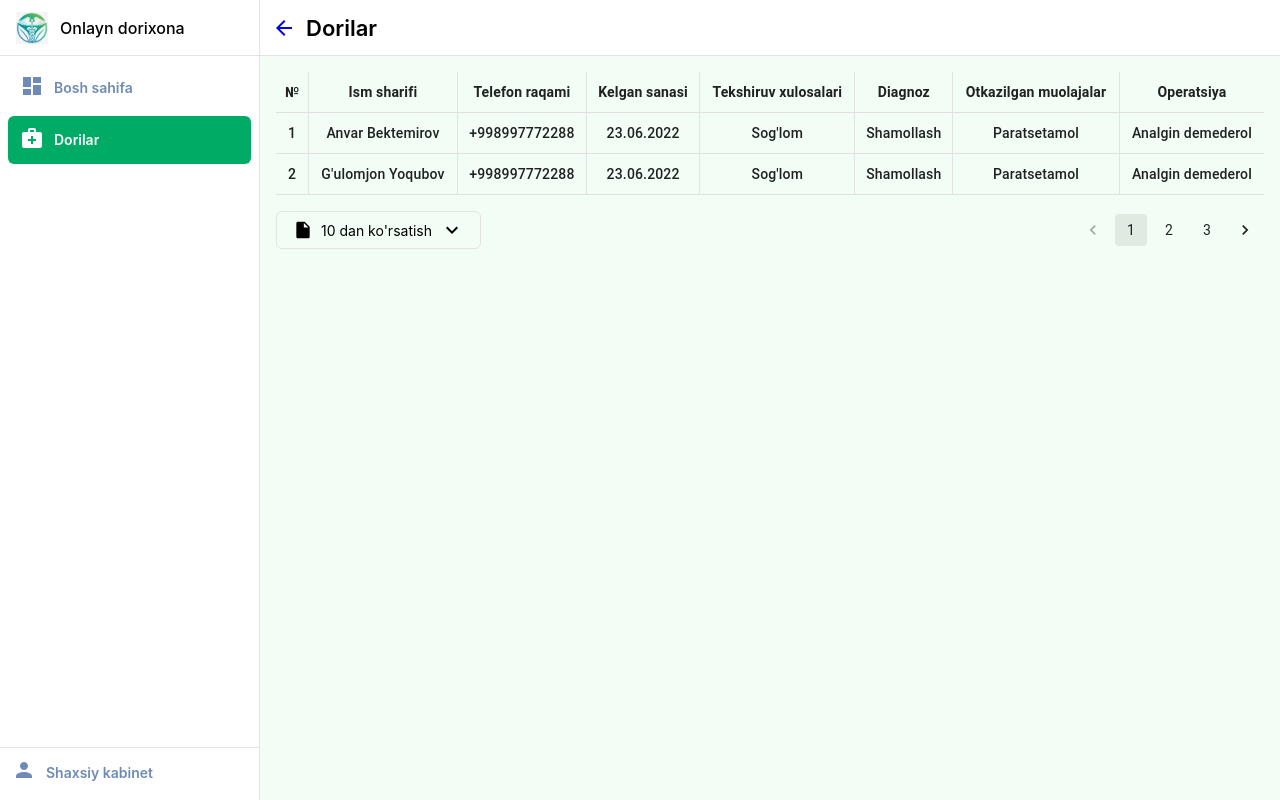
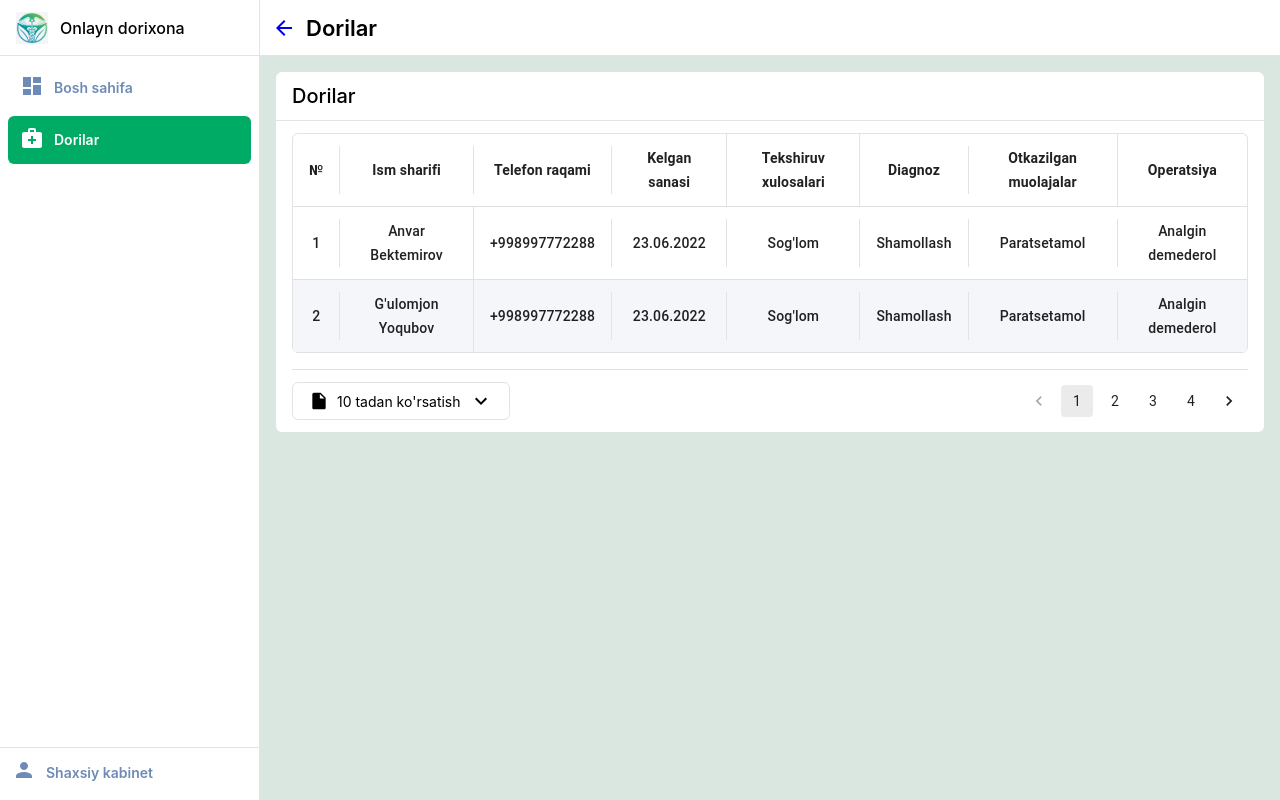
Before and after one commit to komiljohn-drafts/online-apteka, a React (Create React App) app: page /medicine in a window 1280 px wide. Built offline with nearby package versions, Linux system fonts and the light colour scheme.

Commit message:
custom card component

```diff
--- /dev/null
+++ b/src/components/Card/index.jsx
@@ -0,0 +1,15 @@
+import "./style.scss"
+
+const Card = ({ title, rightElement, children }) => (
+  <div className="card">
+    {title && (
+      <div className="card__head">
+        <span className="card__title">{title}</span>
+        {rightElement}
+      </div>
+    )}
+    <div className="card__body">{children}</div>
+  </div>
+)
+
+export default Card
--- /dev/null
+++ b/src/components/Card/style.scss
@@ -0,0 +1,19 @@
+.card {
+  background: #fff;
+  border-radius: 6px;
+  &__head {
+    display: flex;
+    align-items: center;
+    justify-content: space-between;
+    border-bottom: 1px solid #e3e3e3;
+    padding: 12px 16px;
+  }
+  &__title {
+    font-size: 20px;
+    line-height: 24px;
+    font-weight: 500;
+  }
+  &__body {
+    padding: 12px 16px;
+  }
+}
--- a/src/components/CustomTable/index.jsx
+++ b/src/components/CustomTable/index.jsx
@@ -5,8 +5,8 @@ import "./style.scss"
 const CustomTable = ({ headColumns, bodyColumns, offset, setOffset, limit, setLimit }) => {
   return (
     <div>
-      <TableContainer>
-        <Table>
+      <TableContainer className="table__container">
+        <Table aria-label="simple table">
           <TableHead>
             <TableRow>
               {headColumns?.map((col, index) => (
@@ -18,7 +18,7 @@ const CustomTable = ({ headColumns, bodyColumns, offset, setOffset, limit, setLi
           </TableHead>
           <TableBody>
             {bodyColumns.map((row, rowIndex) => (
-              <tr key={row.id}>
+              <tr key={row.id} style={{ backgroundColor: rowIndex % 2 === 0 ? "#fff" : "#f4f6fA" }}>
                 {headColumns.map((col, index) => (
                   <TableCell key={col.key}>
                     <div className={`table-row ${index === headColumns.length - 1 ? "last" : ""}`}>
@@ -33,7 +33,7 @@ const CustomTable = ({ headColumns, bodyColumns, offset, setOffset, limit, setLi
       </TableContainer>
       <div className="pagination-wrapper">
         <Pagination
-          count={25}
+          count={31}
           pageCount={10}
           onChange={(pageNumber) => setOffset(pageNumber)}
           currentPage={offset ?? 1}
--- a/src/components/CustomTable/style.scss
+++ b/src/components/CustomTable/style.scss
@@ -3,7 +3,7 @@
   font-weight: 600;
   line-height: 24px;
   border-right: 1px solid #e3e3e3;
-  padding: 8px;
+  padding: 12px 16px;
   text-align: center;
   &.last {
     border: none;
@@ -14,7 +14,7 @@
   font-weight: 500;
   line-height: 24px;
   border-right: 1px solid #e3e3e3;
-  padding: 8px;
+  padding: 12px 16px;
   text-align: center;
   &.last {
     border: none;
@@ -22,5 +22,12 @@
 }
 
 .pagination-wrapper {
+  border-top: 1px solid #e3e3e3;
+  padding-top: 12px;
   margin-top: 16px;
 }
+.table__container {
+  border: 1px solid #e3e3e3;
+  border-bottom: none;
+  border-radius: 6px;
+}
--- a/src/components/Pagination/index.jsx
+++ b/src/components/Pagination/index.jsx
@@ -38,7 +38,7 @@ export function Pagination({
     <div className="pagination" style={{ marginTop }}>
       <div className="indicator" onClick={handleClickPopup}>
         <InsertDriveFileIcon fontSize="small" className="leftIcon" />
-        <span className="text-black font-medium">{limit} dan ko'rsatish</span>
+        <span className="text-black font-medium">{limit} tadan ko'rsatish</span>
         <KeyboardArrowDownIcon className="rightIcon" />
       </div>
 
--- a/src/components/Pagination/style.scss
+++ b/src/components/Pagination/style.scss
@@ -1,5 +1,4 @@
 .pagination {
-  // flex w-full align-center justify-between
   display: flex;
   width: 100%;
   align-items: center;
@@ -19,6 +18,7 @@
       margin-left: 8px;
     }
   }
+}
 .itemsShowCount {
   width: 160px;
   padding: 8px 12px;
@@ -29,4 +29,3 @@
     background-color: #e3e3e3;
   }
 }
-}
--- a/src/layouts/MainLayout/style.scss
+++ b/src/layouts/MainLayout/style.scss
@@ -5,5 +5,5 @@
 }
 
 .content {
-  background-color: #f2fef5;
+  background-color: #dae7e1;
 }
--- a/src/views/Medicine/index.jsx
+++ b/src/views/Medicine/index.jsx
@@ -1,4 +1,5 @@
 import { useState } from "react"
+import Card from "../../components/Card"
 import CustomTable from "../../components/CustomTable"
 import Header from "../../components/Header"
 
@@ -68,6 +69,7 @@ const Medicines = () => {
     <div>
       <Header title="Dorilar" backLink={-1} />
       <div className="mainWrapper">
+        <Card title="Dorilar">
           <CustomTable
             headColumns={headColumns}
             bodyColumns={bodyColumns}
@@ -76,6 +78,7 @@ const Medicines = () => {
             setLimit={setLimit}
             setOffset={setOffset}
           />
+        </Card>
       </div>
     </div>
   )
```
Lines whose indentation alone changed are shown as unchanged.
